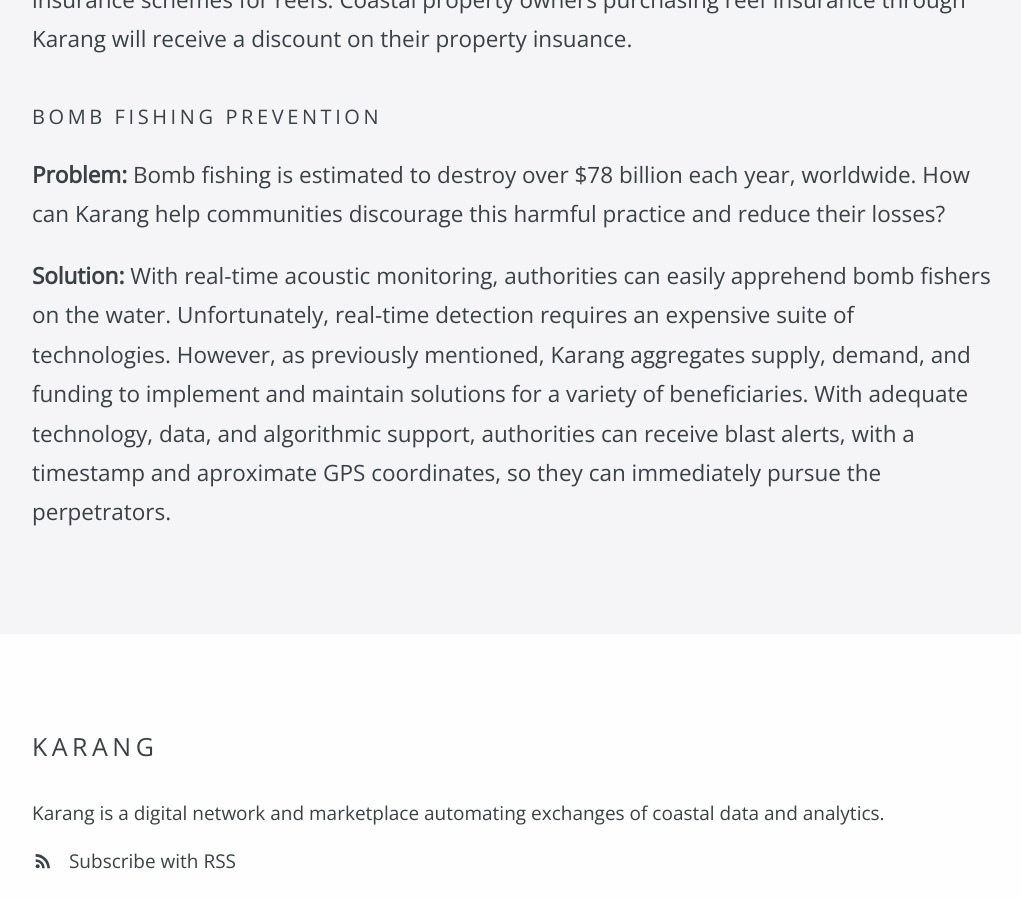
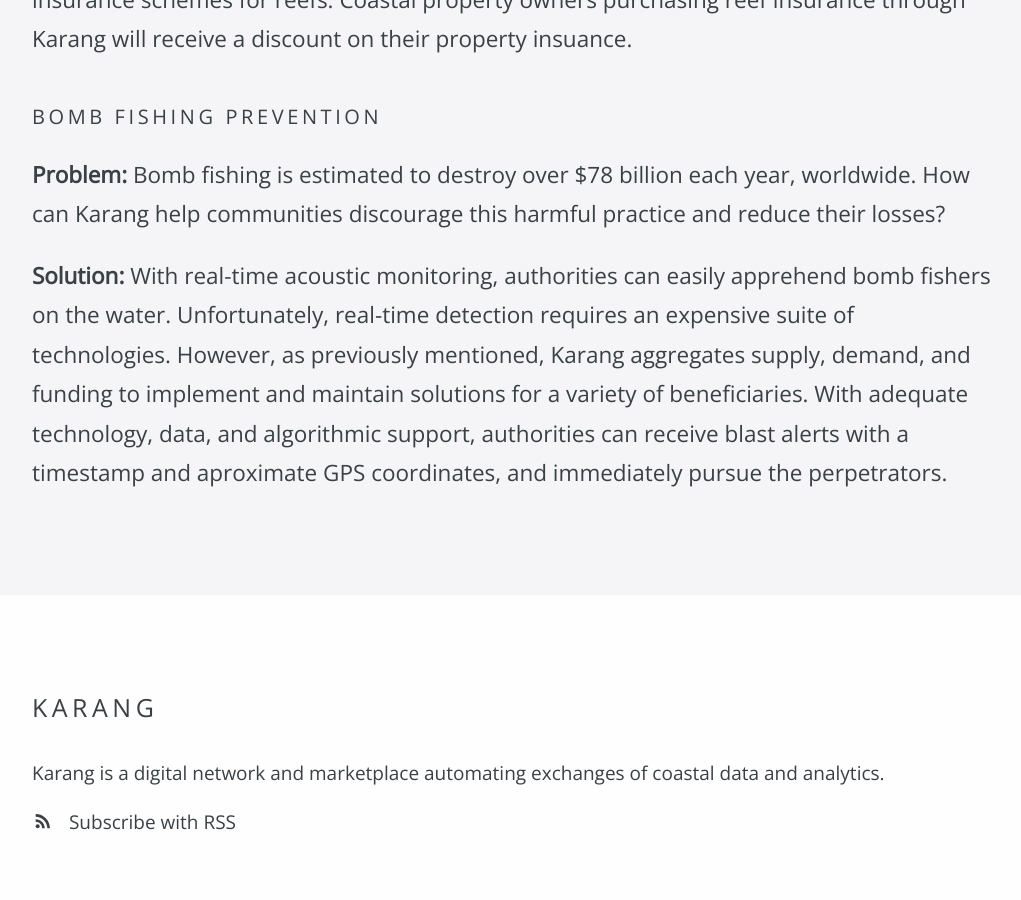
Before and after one commit to SSOATeam/website, a Jekyll site: the page built from use-cases/index.html, in a window 1280 px wide and 900 px high, scrolled down 1798 px. Shown: the whole window, without its empty margins (128-1149 px from the left). Built offline with Jekyll 4.4.1, drawn with Linux system fonts in a browser that asks for light colours; nearby versions of some CDN libraries.

Commit message:
Update bomb fishing solution text.

```diff
--- a/use-cases/index.html
+++ b/use-cases/index.html
@@ -36,7 +36,7 @@
 <p><strong>Solution:</strong> With real-time acoustic monitoring, authorities can easily apprehend bomb fishers on the water. Unfortunately,
 	real-time detection requires an expensive suite of technologies. However, as previously mentioned, Karang aggregates supply, demand,
 	and funding to implement and maintain solutions for a variety of beneficiaries. With adequate technology, data, and algorithmic support,
-	authorities can receive blast alerts, with a timestamp and aproximate GPS coordinates, so they can immediately pursue the perpetrators.
+	authorities can receive blast alerts with a timestamp and aproximate GPS coordinates, and immediately pursue the perpetrators.
 </p>
 
 {% if paginator.total_pages > 1 %}
```
